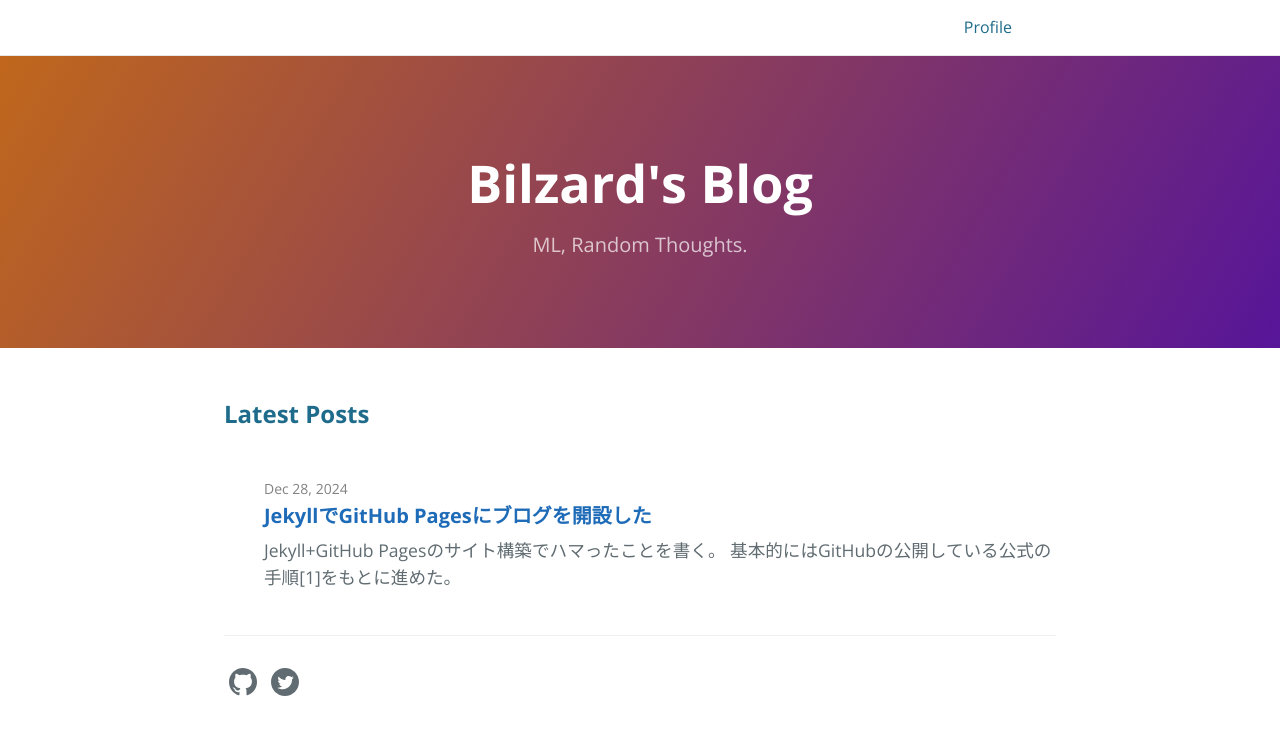
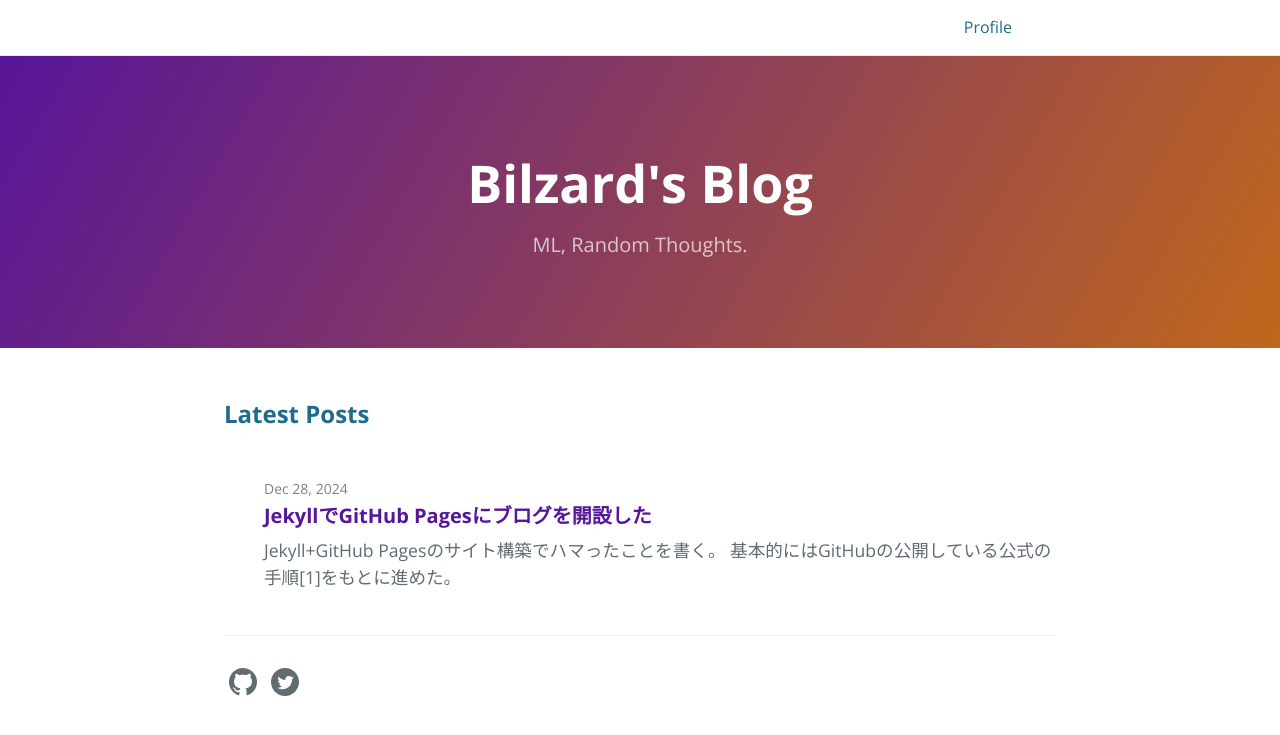
Before and after one commit to bilzard/bilzard.github.io, a Jekyll site: the page built from index.md, in a window 1280 px wide. Shown: the top 735 px of the page. Built offline with Jekyll 4.4.1, drawn with Linux system fonts in a browser that asks for light colours.

Commit message:
リンクの色を紫色に

```diff
--- a/_sass/variables.scss
+++ b/_sass/variables.scss
@@ -4,13 +4,13 @@ $medium-breakpoint: 42em !default;
 
 // Headers
 $header-heading-color: #fff !default;
-$header-bg-color: #571599 !default;
-$header-bg-color-secondary: #c0671c !default;
+$header-bg-color: #c0671c !default;
+$header-bg-color-secondary: #571599 !default;
 
 // Text
 $section-headings-color: #1e6b8b !default;
 $body-text-color: #606c71 !default;
-$body-link-color: #1e6bb8 !default;
+$body-link-color: #571599 !default;
 $blockquote-text-color: #819198 !default;
 
 // Code
```
